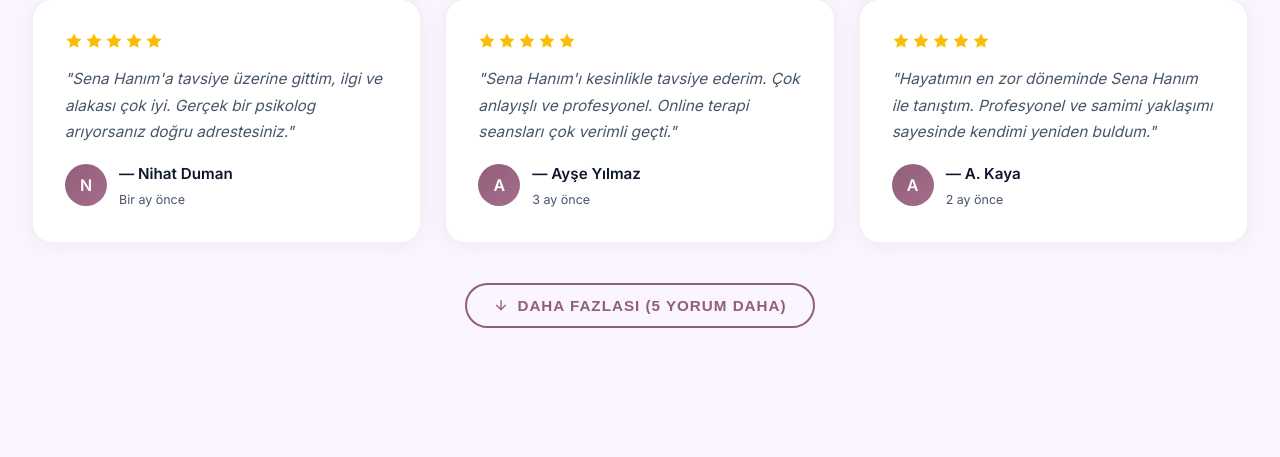
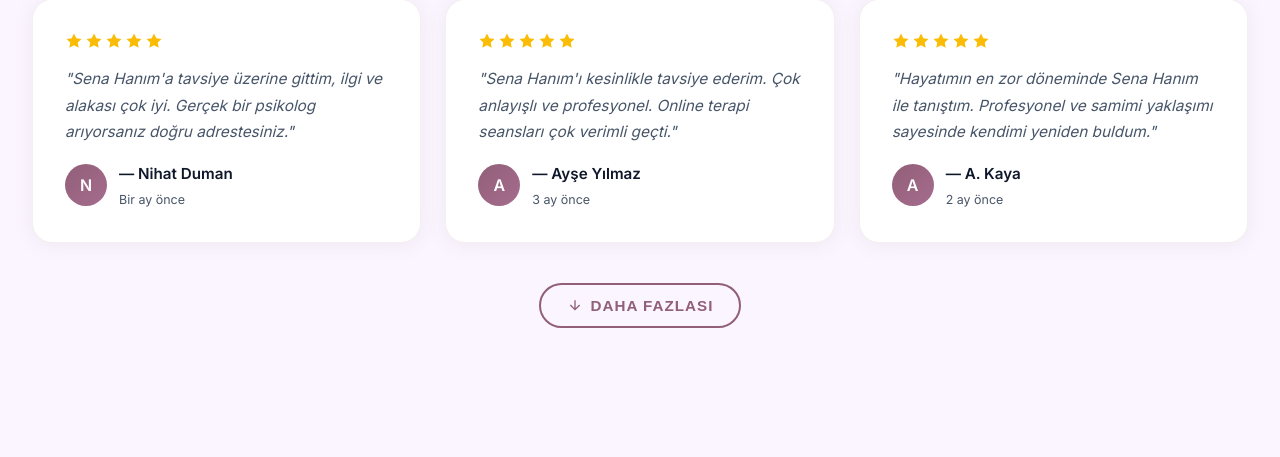
Before and after one commit to erguvanpsikoloji-cmyk/erguvan, a PHP site: page / in a window 1280 px wide. Shown: the part 3839-4296 px from the top of the page. Run offline with PHP 8.4, Linux system fonts and the light colour scheme; data that the repository does not hold is empty.

Commit message:
v77: Daha Fazlasi butonundan yorum sayisi kaldirildi

```diff
--- a/index.php
+++ b/index.php
@@ -947,7 +947,7 @@ $testimonials = [
             <div style="text-align:center; margin-top:2.5rem;">
                 <button id="showMoreReviews" onclick="showAllReviews()" class="btn-premium" style="background:transparent; color:var(--secondary); border:2px solid var(--secondary); box-shadow:none; cursor:pointer; display:inline-flex; align-items:center; gap:8px;">
                     <svg width="16" height="16" viewBox="0 0 24 24" fill="none" stroke="currentColor" stroke-width="2"><path d="M12 5v14M5 12l7 7 7-7"/></svg>
-                    Daha Fazlası (<?php echo count($testimonials) - 3; ?> yorum daha)
+                    Daha Fazlası
                 </button>
             </div>
             <?php endif; ?>
```
